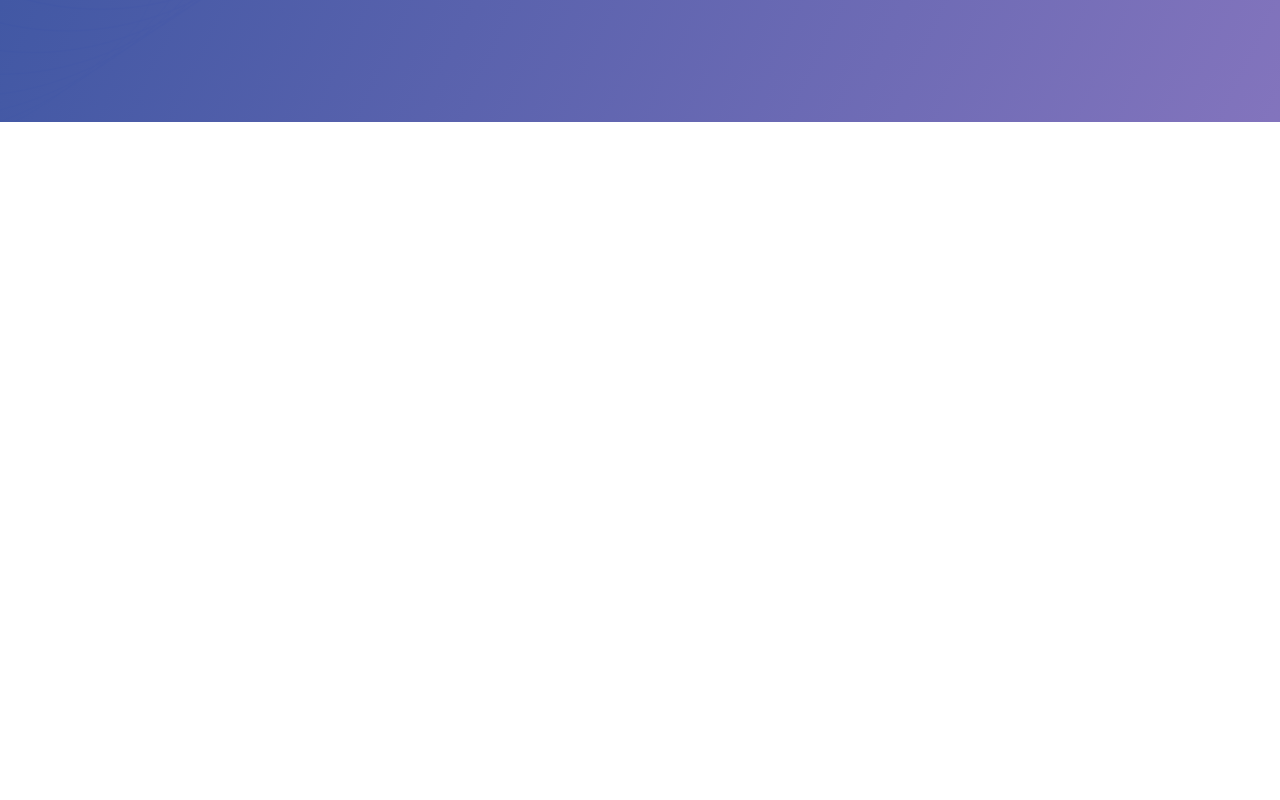
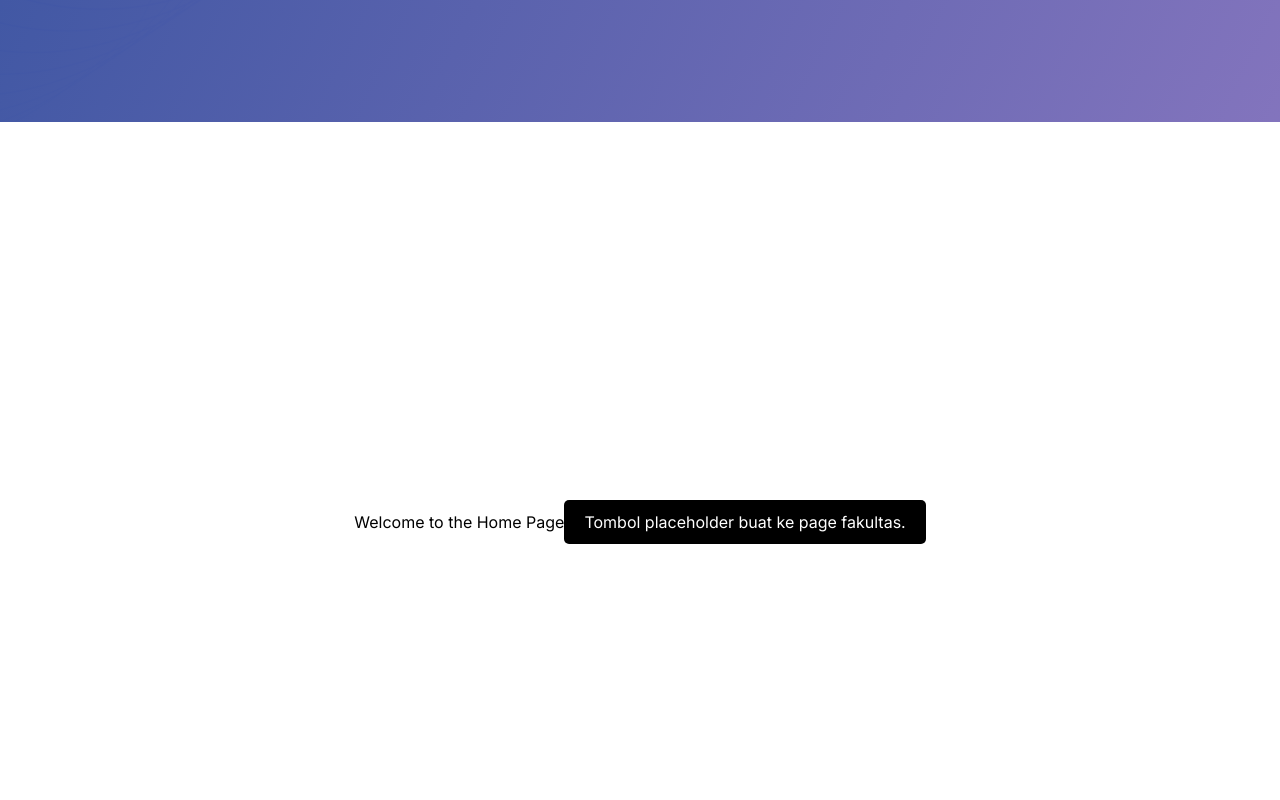
Before and after one commit to mraifalkautsar/17_ProspeXplore, a Next.js app: page / in a window 1280 px wide. Shown: the part 860-1660 px from the top of the page. Built offline with nearby package versions, Linux system fonts and the light colour scheme.

Commit message:
feat: page fakultas stei (masih kasar)

```diff
--- /dev/null
+++ b/app/fakultas/stei/page.tsx
@@ -0,0 +1,44 @@
+import Link from 'next/link';
+import Image from "next/image";
+
+export default function Home() {
+  return (
+    <main>
+      <h1 className="text-4xl mt-10 lg:text-6xl font-bold text-center text-[#055096] mb-8;">
+        Sekolah Teknik Elektro dan Informatika (STEI)
+      </h1>
+
+      <div className={
+            'layout flex flex-col items-center justify-center py-10 text-justify'
+          }>
+        Sed eget lacus vel orci volutpat venenatis. Phasellus eget eros non nisi lacinia bibendum. Donec  Lorem ipsum dolor sit amet, consectetur adipiscing elit. Nullam euismod velit vel nunc faucibus.
+      </div>
+
+      <h2 style={{ fontSize: '2em' }}>
+        Get to know about STEI!
+      </h2>
+
+      <br></br>
+
+      <div style={{ display: 'flex', flexDirection: 'row', alignItems: 'center' }}>
+        <Image src="/Labtek.png" alt="Labtek" width={500} height={300} />
+          <div style={{ marginLeft: '20px' }}>
+          Sed eget lacus vel orci volutpat venenatis. Phasellus eget eros non nisi lacinia bibendum. Donec  Lorem ipsum dolor sit amet, consectetur adipiscing elit. Nullam euismod velit vel nunc faucibus, vel tincidunt nisi malesuada. Sed eget lacus vel orci volutpat venenatis. Phasellus eget eros non nisi lacinia bibendum. Lorem ipsum dolor sit amet, consectetur adipiscing elit. Nullam euismod velit vel nunc faucibus, vel tincidunt nisi malesuada. Sed eget lacus vel orci volutpat venenatis. Phasellus eget eros non nisi lacinia bibendum.
+          </div>
+      </div>
+
+      <div className="graph">
+      <Image src="/STEI_GajiLamaKerja.png" alt="Grafik gaji berdasarkan lama kerja" width={1000} height={1000} />
+      </div>
+
+      <div className="graph">
+      <Image src="/STEI_GajiTepatSetelahLulus.png" alt="Gaji tepat setelah lulus" width={1000} height={1000} />
+      </div>
+
+      <div className="graph">
+      <Image src="/STEI_JenisKerja.png" alt="Labtek" width={1000} height={1000}/>
+      </div>
+
+    </main>
+  );
+}
--- a/app/page.tsx
+++ b/app/page.tsx
@@ -3,11 +3,17 @@
 import Image from "next/image";
 import Link from "next/link";
 import { useState } from "react";
+import { useRouter } from "next/navigation";
 
 export default function Home() {
   const [email, setEmail] = useState("");
   const [phone, setPhone] = useState("");
   const [message, setMessage] = useState("");
+
+  const router = useRouter();
+  const handleRedirect = () => {
+      router.push("/fakultas/stei");
+    };
 
   const handleSubmit = async (e: React.FormEvent<HTMLFormElement>) => {
     e.preventDefault();
@@ -43,7 +49,7 @@ export default function Home() {
             <div className="navbar">
               <Link href="#fakultas">Fakultas</Link>
               <Link href="#tes-minat">Tes Minat</Link>
-              <Link href="#"><a className="sign-in-button">Sign In</a></Link>
+              <Link href="#"><span className="sign-in-button">Sign In</span></Link>
             </div>
           </div>
         </div>
@@ -69,9 +75,32 @@ export default function Home() {
           </div>
         </div>
       </div>
+
       <div id="fakultas" className="fakultas">
+      <div style={{
+        display: "flex",
+        justifyContent: "center", // Center horizontally
+        alignItems: "center", // Center vertically
+        height: "100vh", // Full viewport height
+        textAlign: "center", // Center text in the div
+      }} >
+        <h1>Welcome to the Home Page</h1>
+        <button
+          onClick={handleRedirect}
+          style={{
+            backgroundColor: "black", // Black background
+            color: "white", // White text
+            padding: "10px 20px", // Padding for the button
+            border: "none", // Remove border
+            cursor: "pointer", // Pointer cursor on hover
+            fontSize: "16px", // Font size
+            borderRadius: "5px", // Rounded corners
+          }}>
+          Tombol placeholder buat ke page fakultas.
+        </button>
+      </div>
+      </div>
 
-      </div>
       <div id="tes-minat" className="tes-minat">
         <div className="tes-minat-judul">
           <p className="text-white mr-3">Test your</p>
```
